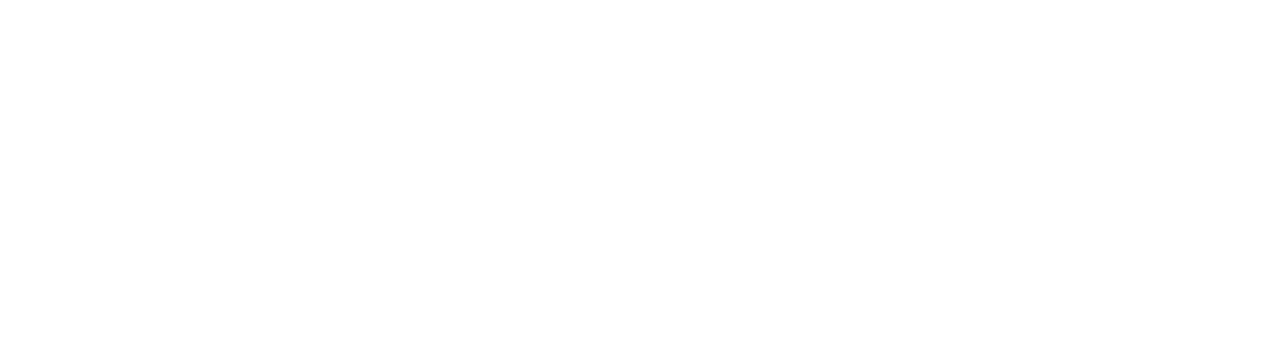
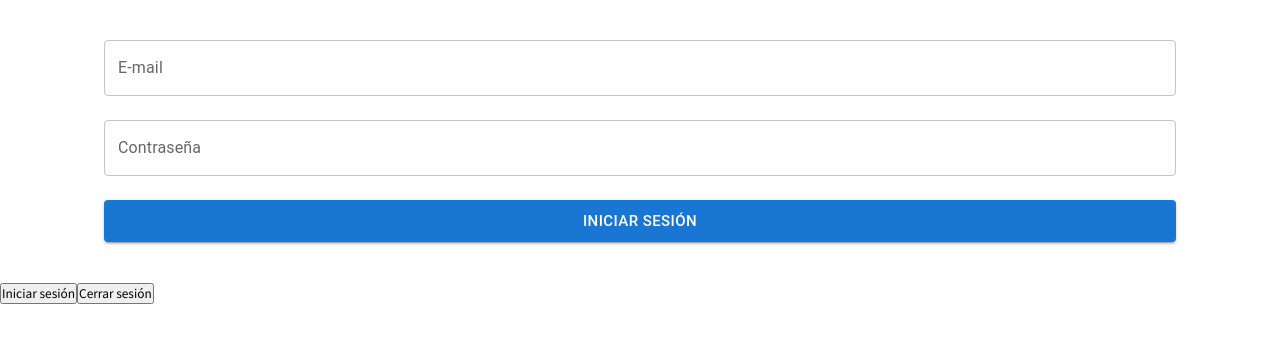
Before and after one commit to plafagency/client-portal, a React (Create React App) app: page /login in a window 1280 px wide. Before the commit this address had no page. Shown: the top 342 px of the page. Built offline with nearby package versions, Linux system fonts and the light colour scheme.

Commit message:
Add Auth0 for login

```diff
--- a/package.json
+++ b/package.json
@@ -3,6 +3,7 @@
   "version": "0.1.0",
   "private": true,
   "dependencies": {
+    "@auth0/auth0-react": "^2.0.2",
     "@emotion/react": "^11.10.6",
     "@emotion/styled": "^11.10.6",
     "@mui/icons-material": "^5.11.16",
--- a/src/App.js
+++ b/src/App.js
@@ -10,7 +10,7 @@
         <Routes>
           <Route exact path="/dashboard" Component={Home} />
           <Route path="/estado-de-cuenta" Component={AccountStatus} />
-          <Route path="/" Component={Login} />
+          <Route path="/login" Component={Login} />
         </Routes>
       </div>
     </BrowserRouter>
--- a/src/index.js
+++ b/src/index.js
@@ -1,11 +1,24 @@
+import { Auth0Provider } from "@auth0/auth0-react";
 import React from "react";
 import ReactDOM from "react-dom/client";
 import "./index.css";
 import App from "./App";
+import LoginButton from "./login";
+import LogoutButton from "./logout";
+import Profile from "./profile";
 
 const root = ReactDOM.createRoot(document.getElementById("root"));
 root.render(
   <React.StrictMode>
-    <App />
+    <Auth0Provider
+      domain="dev-b1oxd101kkir4ase.us.auth0.com"
+      clientId="ccEXIRXdIX0bRV6aDvXaObMzKSjmV4Wm"
+      authorizationParams={{ redirect_uri: window.location.origin }}
+    >
+      <App />
+      <LoginButton />
+      <LogoutButton />
+      <Profile />
+    </Auth0Provider>
   </React.StrictMode>
 );
--- /dev/null
+++ b/src/login.js
@@ -0,0 +1,10 @@
+import { useAuth0 } from "@auth0/auth0-react";
+import React from "react";
+
+const LoginButton = () => {
+  const { loginWithRedirect } = useAuth0();
+
+  return <button onClick={() => loginWithRedirect()}>Iniciar sesión</button>;
+};
+
+export default LoginButton;
--- /dev/null
+++ b/src/logout.js
@@ -0,0 +1,18 @@
+import { useAuth0 } from "@auth0/auth0-react";
+import React from "react";
+
+const LogoutButton = () => {
+  const { logout } = useAuth0();
+
+  return (
+    <button
+      onClick={() =>
+        logout({ logoutParams: { returnTo: window.location.origin } })
+      }
+    >
+      Cerrar sesión
+    </button>
+  );
+};
+
+export default LogoutButton;
--- /dev/null
+++ b/src/profile.js
@@ -0,0 +1,23 @@
+import { useAuth0 } from "@auth0/auth0-react";
+import { DEFAULT_GRID_COL_TYPE_KEY } from "@mui/x-data-grid";
+import React from "react";
+
+const Profile = () => {
+  const { user, isAuthenticated, isLoading } = useAuth0;
+
+  if (isLoading) {
+    return <div>Cargando...</div>;
+  }
+
+  return (
+    isAuthenticated && (
+      <div>
+        <img src={user.picture} alt={user.name} />
+        <h2>{user.name}</h2>
+        <p>{user.email}</p>
+      </div>
+    )
+  );
+};
+
+export default Profile;
```
Also changed, not shown: 1 other file (tests, documents, lock files or other folders).
